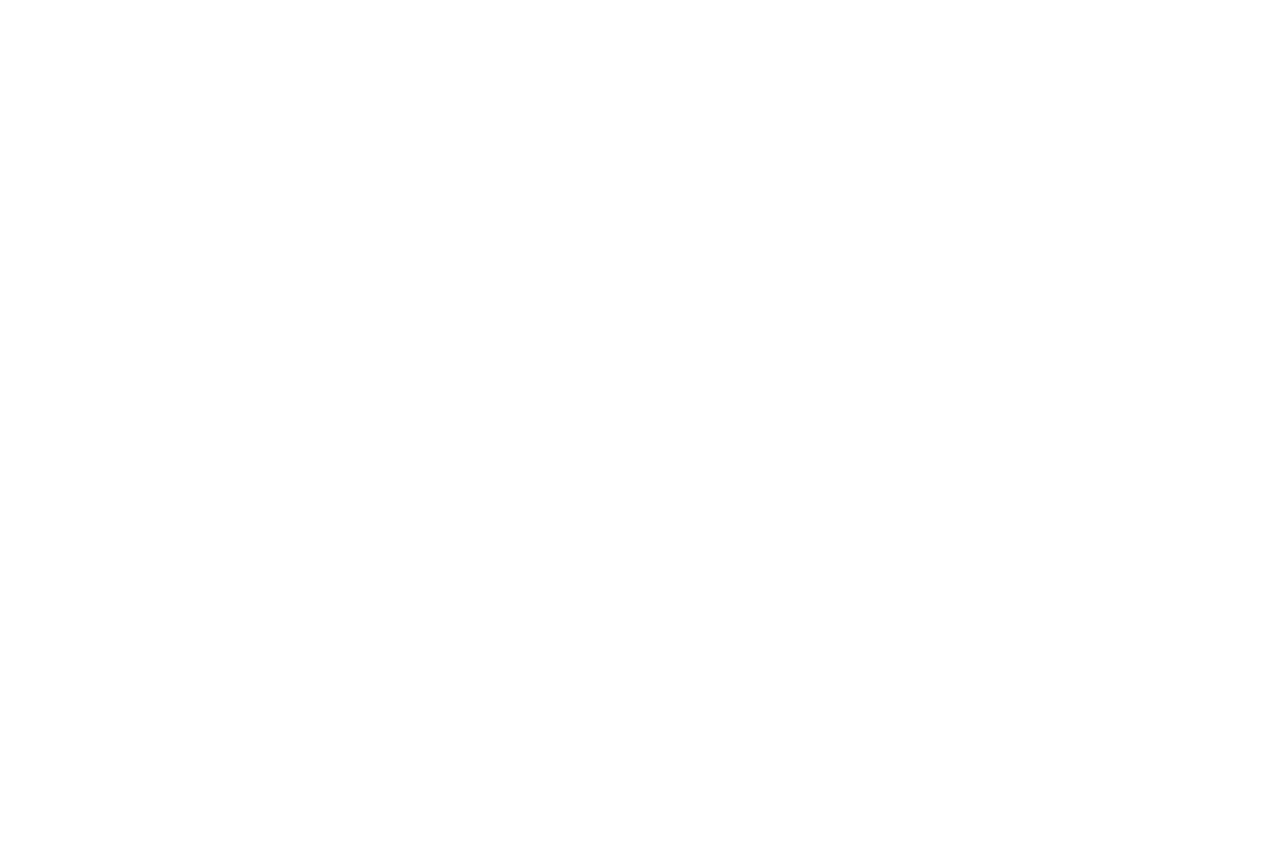
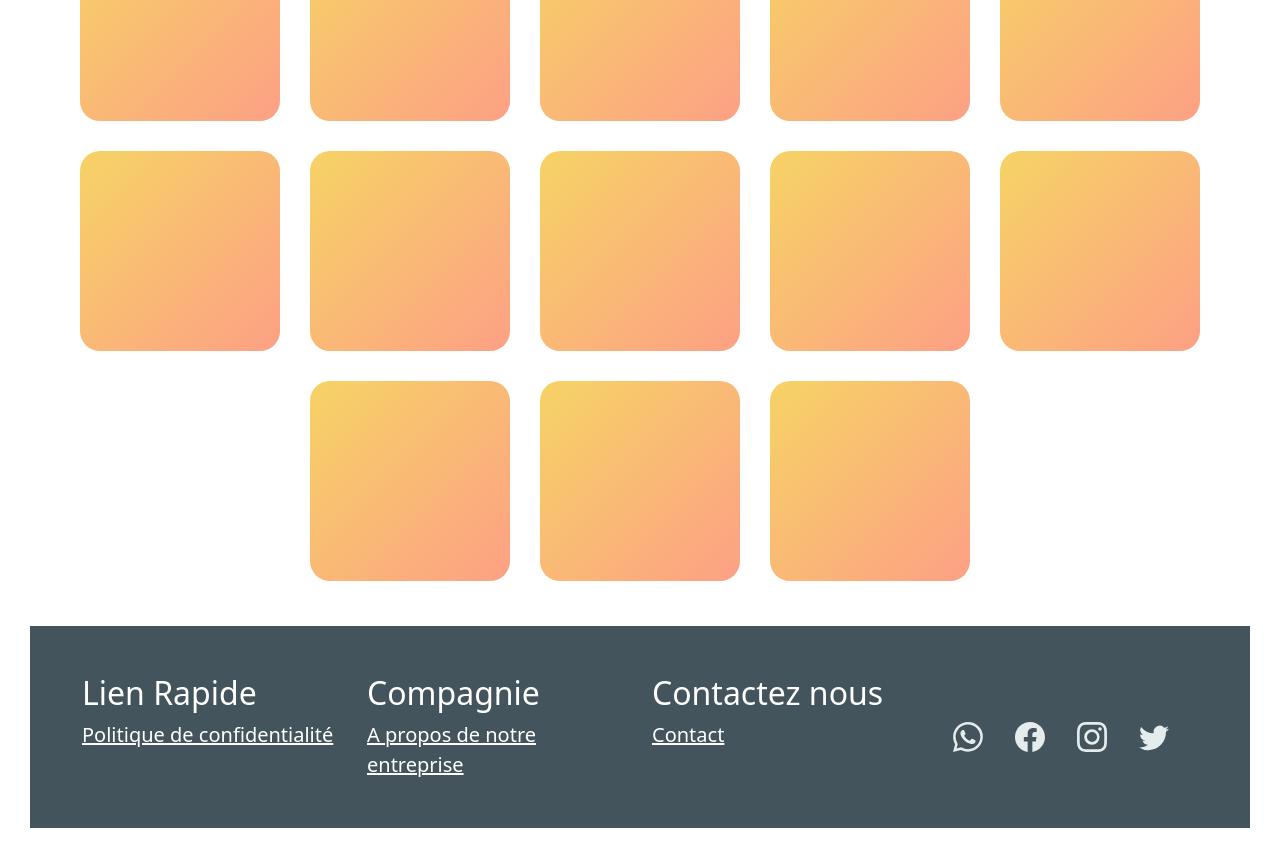
Before and after one commit to malmont/front-charles-cantin, a React (Create React App) app: page /Gallery in a window 1280 px wide. Shown: the part 600-1458 px from the top of the page. Before the commit the page ends 800 px from the top, so only its background shows below. Built offline with nearby package versions, Linux system fonts and the light colour scheme.

Commit message:
Animation gallery ok

```diff
--- a/package.json
+++ b/package.json
@@ -12,7 +12,9 @@
     "react-icons": "^4.4.0",
     "react-router-dom": "^6.3.0",
     "react-scripts": "^5.0.1",
+    "react-spring": "^9.5.2",
     "styled-components": "^5.3.5",
+    "uuidv4": "^6.2.13",
     "web-vitals": "^2.1.4"
   },
   "scripts": {
--- a/src/App.js
+++ b/src/App.js
@@ -6,6 +6,7 @@ import Gallery from "./components/Gallery/Gallery";
 import Tarifs from "./components/Tarifs/Tarifs";
 import Contact from "./components/contact/contact"
 import NavBar from './components/NavBar/NavBar';
+import Footer from "./components/Footer/Footer"
 
 
 function App() {
@@ -18,6 +19,7 @@ function App() {
       <Route path='/Tarifs' element={<Tarifs/>} />
       <Route path='/Contact' element={<Contact/>} />
       </Routes>
+      <Footer/>
 
     </>
   );
--- /dev/null
+++ b/src/components/Footer/Footer.js
@@ -0,0 +1,46 @@
+import { BsWhatsapp,BsFacebook,BsInstagram,BsTwitter } from "react-icons/bs";
+import styled from "styled-components";
+
+export default function Footer() {
+  return (
+    <Wrapper>
+        <div className="container">
+            <div className="row">
+                <div className="col my-5">
+                    <h2 >Lien Rapide</h2>
+                    <a href="#">Politique de confidentialité</a>
+                </div>
+                <div className="col my-5">
+                    <h2 >Compagnie</h2>
+                    <a href="#">A propos de notre entreprise</a>
+                </div>
+                <div className="col my-5">
+                    <h2 >Contactez nous</h2>
+                    <a href="#">Contact</a>
+                </div>
+                <div className="col pt-5 my-5">
+                    <div className="col mx-3  d-inline"><BsWhatsapp size={30} color='#E4ECEC'/></div>
+                    <div className="col mx-3 d-inline"><BsFacebook size={30} color='#E4ECEC'/></div>
+                    <div className="col mx-3 d-inline"><BsInstagram size={30} color='#E4ECEC'/></div>
+                    <div className="col mx-3 d-inline"><BsTwitter size={30} color='#E4ECEC'/></div>
+
+                </div>
+            </div>
+        </div>
+
+
+    </Wrapper>
+  )
+}
+const Wrapper=styled.div `
+height:auto;
+margin:30px;
+background:#44545C;
+color:white;
+& a{
+    color:white;
+    font-size:20px;
+}
+
+
+`;
--- a/src/components/Gallery/Gallery.js
+++ b/src/components/Gallery/Gallery.js
@@ -1,7 +1,67 @@
-import React from 'react'
+import styled from "styled-components";
+import React from 'react';
+import {useTrail,animated} from 'react-spring';
+import {v4 as uuidv4} from 'uuid'
 
 export default function Gallery() {
+
+
+  const trail = useTrail(18,{
+    from:{
+     opacity:0,
+     x:20
+    },
+    to:{
+     opacity:1,
+     x:0
+    }
+ })
+
   return (
-    <div>Gallery</div>
+    <Wrapper>
+   <h1>Gallerie</h1>
+<WrapperList>
+
+{trail.map((cardStyle,index)=>{
+        return <animated.div
+        key={uuidv4()}
+        style={cardStyle}
+        >
+           <WrapperCard/>
+        </animated.div>
+
+      })}
+  </WrapperList>
+    </Wrapper>
   )
 }
+const Wrapper=styled.div `
+padding-top:20px;
+
+display: flex;
+    flex-wrap: wrap;
+    justify-content: center;
+    padding-top: 50px;
+`;
+
+const WrapperList=styled.div `
+
+
+display: flex;
+    flex-wrap: wrap;
+    justify-content: center;
+    padding-top: 50px;
+`;
+
+const WrapperCard = styled.div `
+ width: 200px;
+    height: 200px;
+    border-radius: 20px;
+    display: flex;
+    justify-content: center;
+    align-items: center;
+    background: linear-gradient(135deg, #f6d365 0%, #fda085 100%);
+    margin: 15px;
+    opacity: 1;
+
+`;
```
Also changed, not shown: 1 other file (tests, documents, lock files or other folders).
